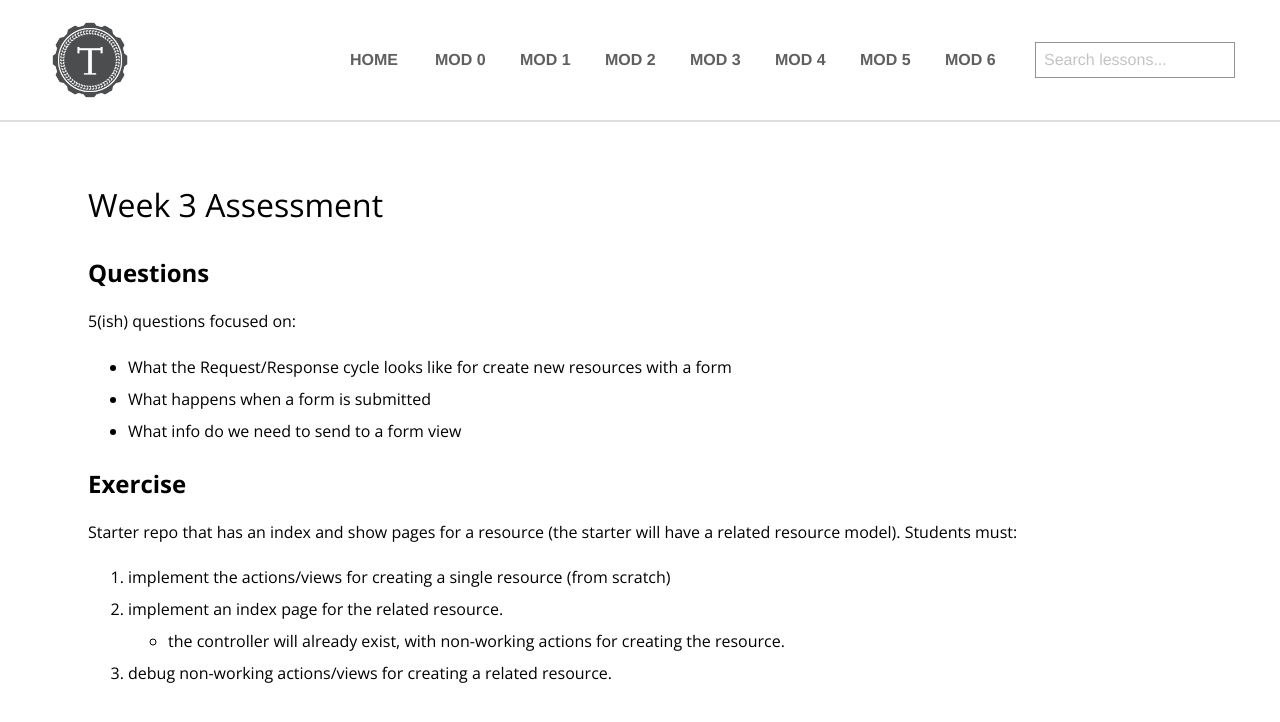
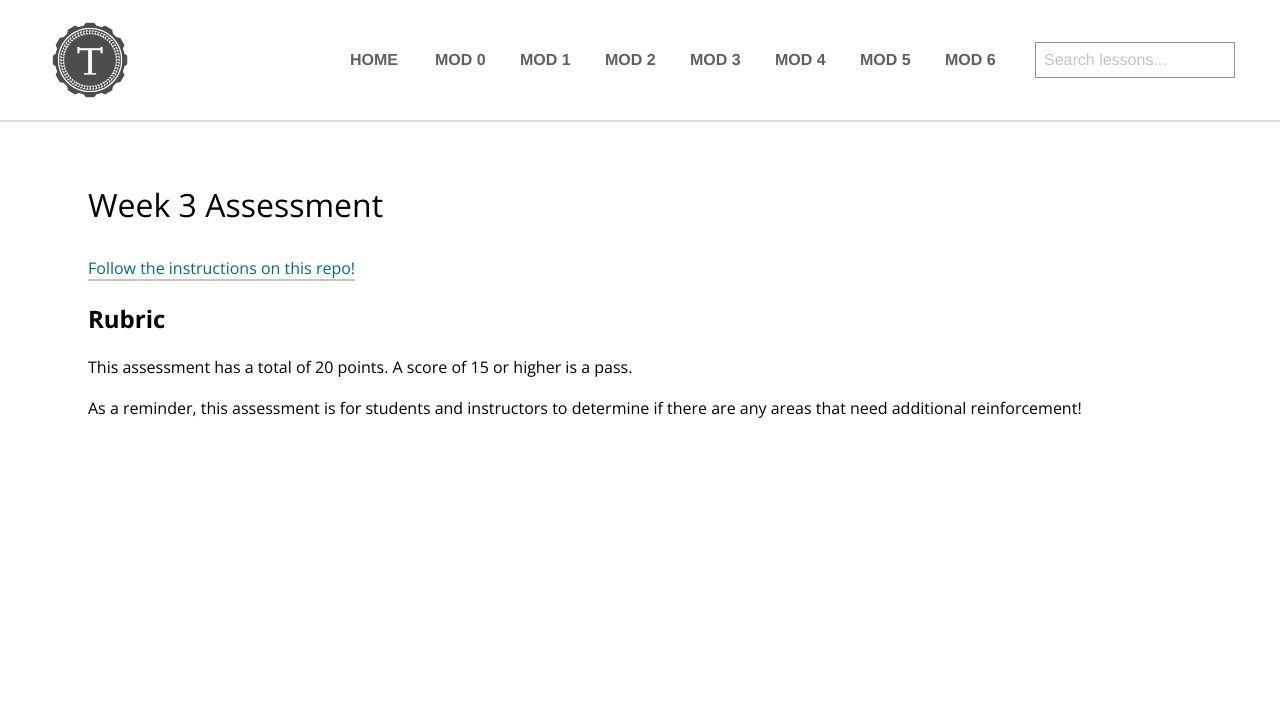
Before and after one commit to turingschool/launch-curriculum, a Jekyll site: the page built from module3/assessments/week3-6490.md, in a window 1280 px wide, cut to the strip 0-896 px from the top of the page. Shown: the top 722 px of the strip. Built offline with Jekyll 4.4.1, drawn with Linux system fonts in a browser that asks for light colours; nearby versions of some CDN libraries; comment, search, counter and statistics services are not loaded.

Commit message:
week 3 assessment

```diff
--- a/module3/assessments/week3-6490.md
+++ b/module3/assessments/week3-6490.md
@@ -3,17 +3,10 @@
 title: Week 3 Assessment
 ---
 
-## Questions
+[Follow the instructions on this repo!](https://github.com/turingschool-examples/Launch_Mod3Week3Assessment)
 
-5(ish) questions focused on:
-* What the Request/Response cycle looks like for create new resources with a form
-* What happens when a form is submitted
-* What info do we need to send to a form view
+## Rubric
 
-## Exercise
+This assessment has a total of 20 points.  A score of 15 or higher is a pass.
 
-Starter repo that has an index and show pages for a resource (the starter will have a related resource model). Students must:
-1. implement the actions/views for creating a single resource (from scratch)
-1. implement an index page for the related resource.
-    * the controller will already exist, with non-working actions for creating the resource.
-1. debug non-working actions/views for creating a related resource.
+As a reminder, this assessment is for students and instructors to determine if there are any areas that need additional reinforcement!
```
Also changed, not shown: module3/lessons/Week2/FeatureTesting.md (+4 -0 lines), module3/lessons/Week3/CreateSingleResource.md (+1 -1 lines).
